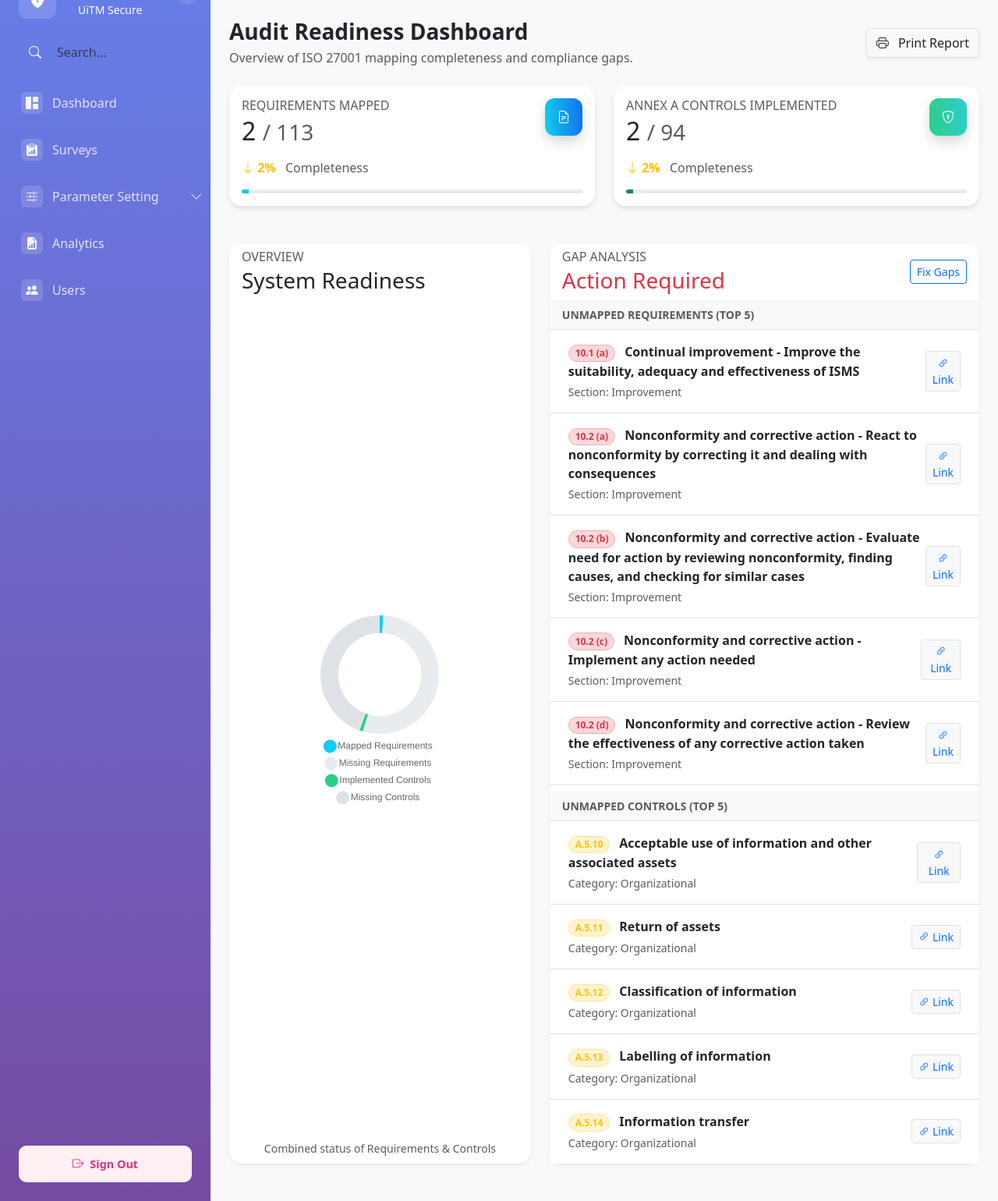
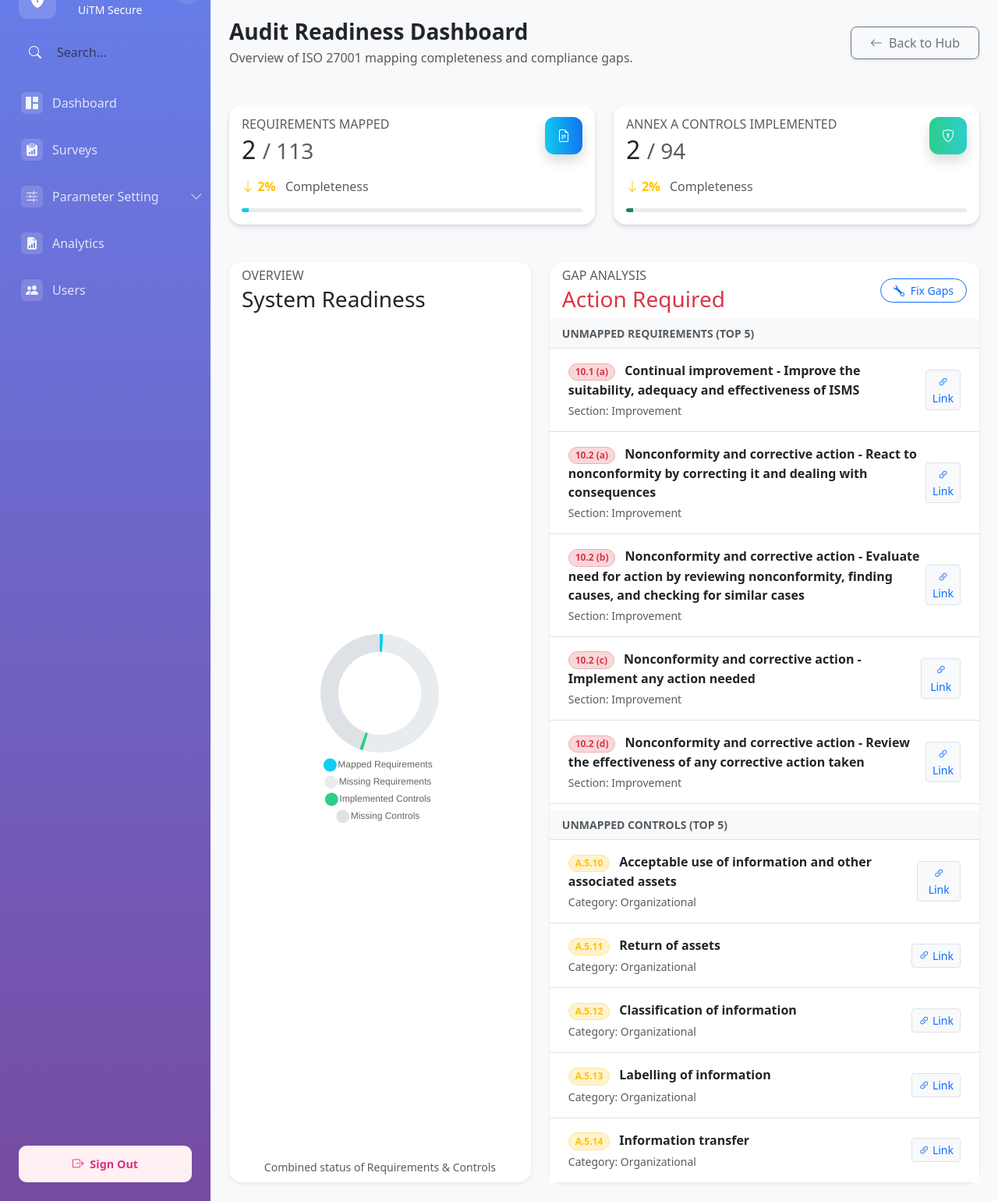
Before and after one commit to maiyaiyao/uitm-survey-system, a PHP site: page /modules/admin/report/system_readiness.php in a window 1280 px wide. Shown: the part 48-1588 px from the top of the page at 78% size. Run offline with PHP 8.4, Linux system fonts and the light colour scheme; a user stored in the database is signed in; data comes from the database, SQL or seed files in the repository; some libraries are stand-ins or nearby versions.

Commit message:
navigation for report module

```diff
--- a/src/modules/admin/report/system_readiness.php
+++ b/src/modules/admin/report/system_readiness.php
@@ -1,7 +1,7 @@
 <?php
-// Adjust this path if your folder structure is different (e.g. ../../config/config.php)
+// Path: src/modules/admin/report/system_readiness.php
 require_once '../../../config/config.php';
-requireRole(['admin', 'auditor']); // Assuming you might have an auditor role later
+requireRole(['admin', 'auditor']);
 
 $db = new Database();
 
@@ -10,7 +10,6 @@ $db = new Database();
 // ---------------------------------------------------------
 
 // A. Requirements Coverage (Clauses)
-// Count Total Requirements vs. Those with a linked Criteria
 $req_stats = $db->fetchOne("
     SELECT
         COUNT(*) as total,
@@ -19,7 +18,6 @@ $req_stats = $db->fetchOne("
 ");
 
 // B. Controls Coverage (Annex A)
-// Count Total Controls vs. Those that exist in the element_control bridge table
 $con_stats = $db->fetchOne("
     SELECT
         (SELECT COUNT(*) FROM sub_con) as total,
@@ -30,8 +28,7 @@ $con_stats = $db->fetchOne("
 $req_percent = ($req_stats['total'] > 0) ? round(($req_stats['mapped'] / $req_stats['total']) * 100) : 0;
 $con_percent = ($con_stats['total'] > 0) ? round(($con_stats['mapped'] / $con_stats['total']) * 100) : 0;
 
-// D. Gap Analysis: Get Top 5 Missing Requirements
-// These are high priority for the admin to fix
+// D. Gap Analysis: Top 5 Missing Requirements
 $missing_reqs = $db->fetchAll("
     SELECT sr.sub_req_ID, sr.sub_req_name, s.sec_name
     FROM sub_req sr
@@ -41,7 +38,7 @@ $missing_reqs = $db->fetchAll("
     LIMIT 5
 ");
 
-// E. Gap Analysis: Get Top 5 Missing Controls
+// E. Gap Analysis: Top 5 Missing Controls
 $missing_cons = $db->fetchAll("
     SELECT sc.sub_con_ID, sc.sub_con_name, s.sec_name
     FROM sub_con sc
@@ -50,7 +47,6 @@ $missing_cons = $db->fetchAll("
     ORDER BY sc.sub_con_ID ASC
     LIMIT 5
 ");
-
 ?>
 <!DOCTYPE html>
 <html lang="en">
@@ -62,10 +58,15 @@ $missing_cons = $db->fetchAll("
     <script src="https://cdn.jsdelivr.net/npm/chart.js"></script>
     <style>
         html, body { height: 100%; margin: 0; padding: 0; overflow-x: hidden; background-color: #f8f9fa; }
-        .main-content-wrapper { margin-left: 270px; width: calc(100% - 270px); }
-        @media (max-width: 991.98px) { .main-content-wrapper { margin-left: 0; width: 100%; } }
+        .sidebar { position: fixed; top: 0; bottom: 0; left: 0; z-index: 100; padding: 0; }
+        .main-content-wrapper { margin-left: 16.66667%; width: 83.33333%; }
 
-        .card { border: none; border-radius: 16px; box-shadow: 0 4px 6px rgba(50, 50, 93, 0.11); transition: transform 0.2s; }
+        @media (max-width: 991.98px) {
+            .sidebar { position: relative; width: 100%; height: auto; }
+            .main-content-wrapper { margin-left: 0; width: 100%; }
+        }
+
+        .card { border: none; border-radius: 16px; box-shadow: 0 4px 6px rgba(50, 50, 93, 0.11), 0 1px 3px rgba(0, 0, 0, 0.08); transition: transform 0.2s; }
         .card:hover { transform: translateY(-2px); }
 
         .icon-shape { width: 48px; height: 48px; display: flex; align-items: center; justify-content: center; border-radius: 12px; }
@@ -79,11 +80,12 @@ $missing_cons = $db->fetchAll("
 <body>
     <div class="container-fluid p-0 h-100">
         <div class="row g-0 h-100">
-            <div class="col-auto">
+
+            <div class="col-md-2 col-lg-2 sidebar">
                 <?php include_once __DIR__ . '/../../includes/admin_sidebar.php'; ?>
             </div>
 
-            <div class="col main-content-wrapper">
+            <div class="col-md-10 col-lg-10 main-content-wrapper">
                 <div class="main-content px-4 py-4">
 
                     <nav aria-label="breadcrumb" class="mb-4">
@@ -94,14 +96,16 @@ $missing_cons = $db->fetchAll("
                         </ol>
                     </nav>
 
-                    <div class="d-flex justify-content-between align-items-center mb-4">
+                    <div class="d-flex flex-wrap justify-content-between align-items-center mb-5 gap-3">
                         <div>
                             <h3 class="fw-bold mb-1">Audit Readiness Dashboard</h3>
                             <p class="text-muted mb-0">Overview of ISO 27001 mapping completeness and compliance gaps.</p>
                         </div>
-                        <button onclick="window.print()" class="btn btn-white shadow-sm border">
-                            <i class="bi bi-printer me-2"></i> Print Report
-                        </button>
+                        <div class="d-flex gap-2">
+                            <a href="index.php" class="btn btn-outline-secondary shadow-sm px-4 py-2 rounded-3">
+                                <i class="bi bi-arrow-left me-2"></i>Back to Hub
+                            </a>
+                        </div>
                     </div>
 
                     <div class="row g-4 mb-5">
@@ -186,7 +190,9 @@ $missing_cons = $db->fetchAll("
                                         <h6 class="text-uppercase text-muted ls-1 mb-1">Gap Analysis</h6>
                                         <h5 class="h3 mb-0 text-danger">Action Required</h5>
                                     </div>
-                                    <a href="../iso/index.php" class="btn btn-sm btn-outline-primary">Fix Gaps</a>
+                                    <a href="../iso/index.php" class="btn btn-sm btn-outline-primary rounded-pill px-3">
+                                        <i class="bi bi-wrench me-1"></i> Fix Gaps
+                                    </a>
                                 </div>
                                 <div class="card-body p-0">
                                     <div class="list-group list-group-flush">
--- a/src/modules/user/dashboard.php
+++ b/src/modules/user/dashboard.php
@@ -338,7 +338,7 @@ function getStatusBadge($status) {
                                             </div>
                                         </a>
 
-                                        <a href="reports.php" class="btn btn-outline-info py-3 text-start d-flex align-items-center">
+                                        <a href="report/index.php" class="btn btn-outline-info py-3 text-start d-flex align-items-center">
                                             <div class="icon-shape bg-info-subtle text-info rounded-circle me-3" style="width: 40px; height: 40px;">
                                                 <i class="bi bi-printer-fill"></i>
                                             </div>
```
Also changed, not shown: src/modules/includes/user_sidebar.php (+5 -3 lines). Lines whose indentation alone changed are shown as unchanged.
